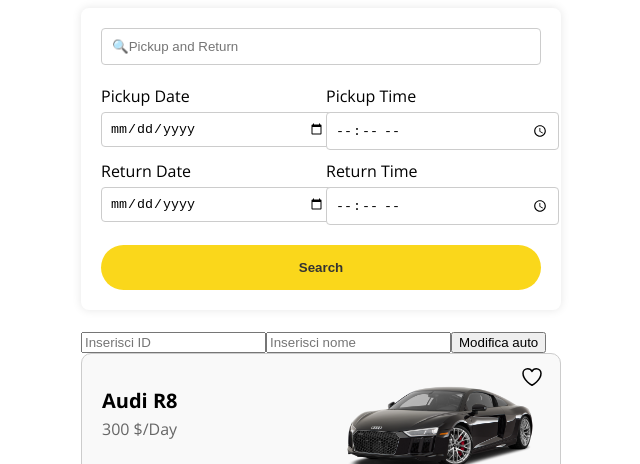
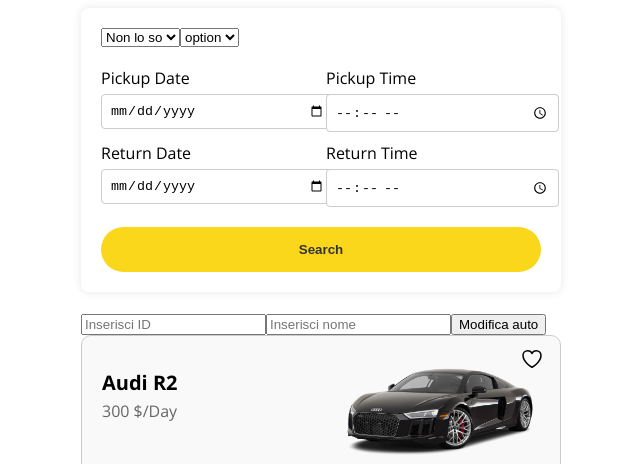
Before and after one commit to angelog5/transferApp, a React (Vite) app: page / in a window 1280 px wide. Both pictures are taken after a click on the button "Get Started". Shown: the top 464 px of the page, without its empty margins (319-959 px from the left). Built offline with nearby package versions, Linux system fonts and the light colour scheme; data requests are answered from the project's data file.

Commit message:
search form
search

```diff
--- a/db.json
+++ b/db.json
@@ -1,7 +1,7 @@
 {
   "cars": [
     {
-      "name": "Audi R8",
+      "name": "Audi R2",
       "price": "300 $/Day",
       "image": "/AutoPng/audi.png",
       "id": "1"
--- a/src/components/SearchForm.jsx
+++ b/src/components/SearchForm.jsx
@@ -2,11 +2,12 @@
 import "../assets/css/SearchForm.css";
 
 export default function SearchForm() {
-  const pickupReturnRef = useRef();
   const pickupDateRef = useRef();
   const pickupTimeRef = useRef();
   const returnDateRef = useRef();
   const returnTimeRef = useRef();
+  const pickupRef = useRef();
+  const returnRef = useRef();
 
   const isValidForm = (form) => {
     for (const key in form) {
@@ -31,12 +32,13 @@
   return (
     <form className="search-form" onSubmit={handleSubmit}>
       <div className="input-group">
-        <input
-          type="text"
-          placeholder="🔍Pickup and Return"
-          className="pickup-return-input"
-          ref={pickupReturnRef}
-        />
+      <select name="pickup-select" id="pickup-select">
+    <option value="">Non lo so</option>
+    </select>
+    <select name= "return-select" id="return-select">
+      <option>option</option>
+    </select>
+
       </div>
       <div className="date-group">
         <div className="date-input">
```
